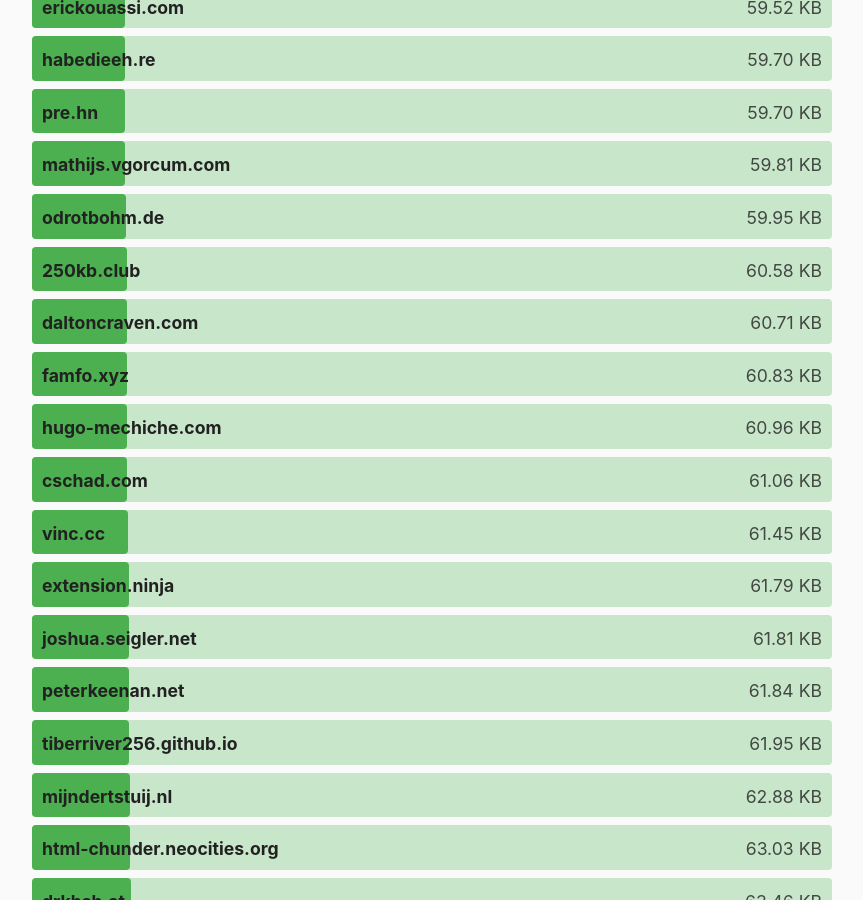
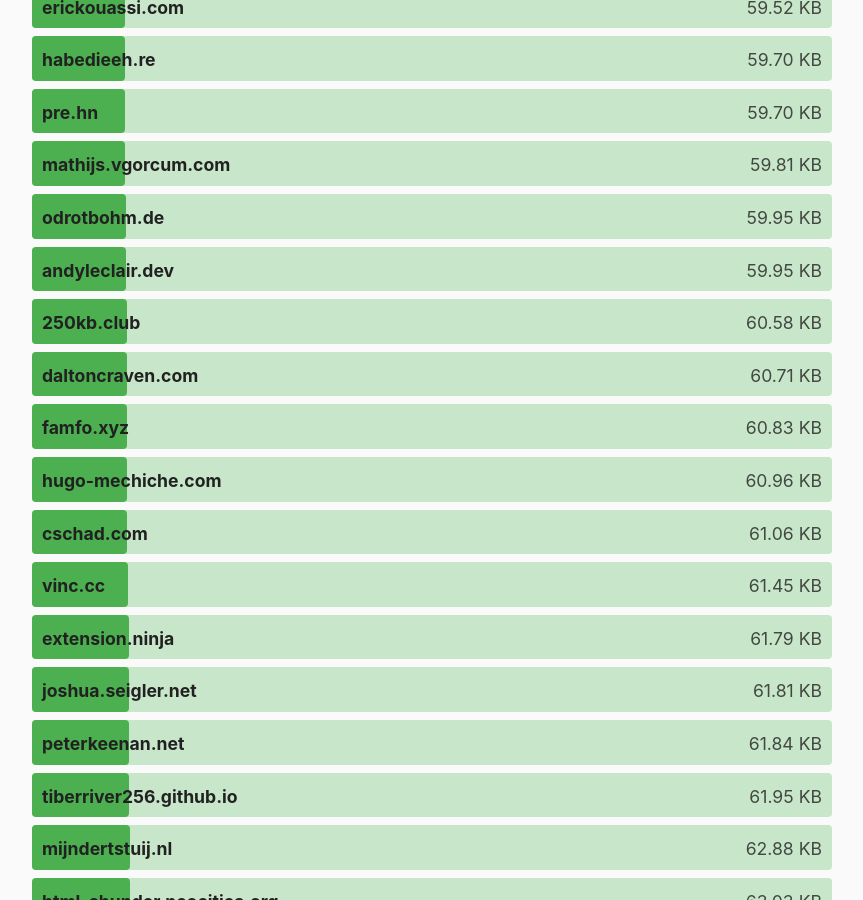
Before and after one commit to kevquirk/512kb.club, a Jekyll site: the page built from index.md, in a window 1280 px wide and 900 px high, scrolled down 19258 px. Shown: the whole window, without its empty margins (208-1071 px from the left). Built offline with Jekyll 4.4.1, drawn with Linux system fonts in a browser that asks for light colours.

Commit message:
add andyleclair.dev

```diff
--- a/_data/sites.yml
+++ b/_data/sites.yml
@@ -4482,3 +4482,8 @@
   url: https://zwieratko.sk/
   size: 30.94
   last_checked: 2025-05-18
+
+- domain: andyleclair.dev
+  url: https://andyleclair.dev/
+  size: 59.95
+  last_checked: 2025-09-22
```
